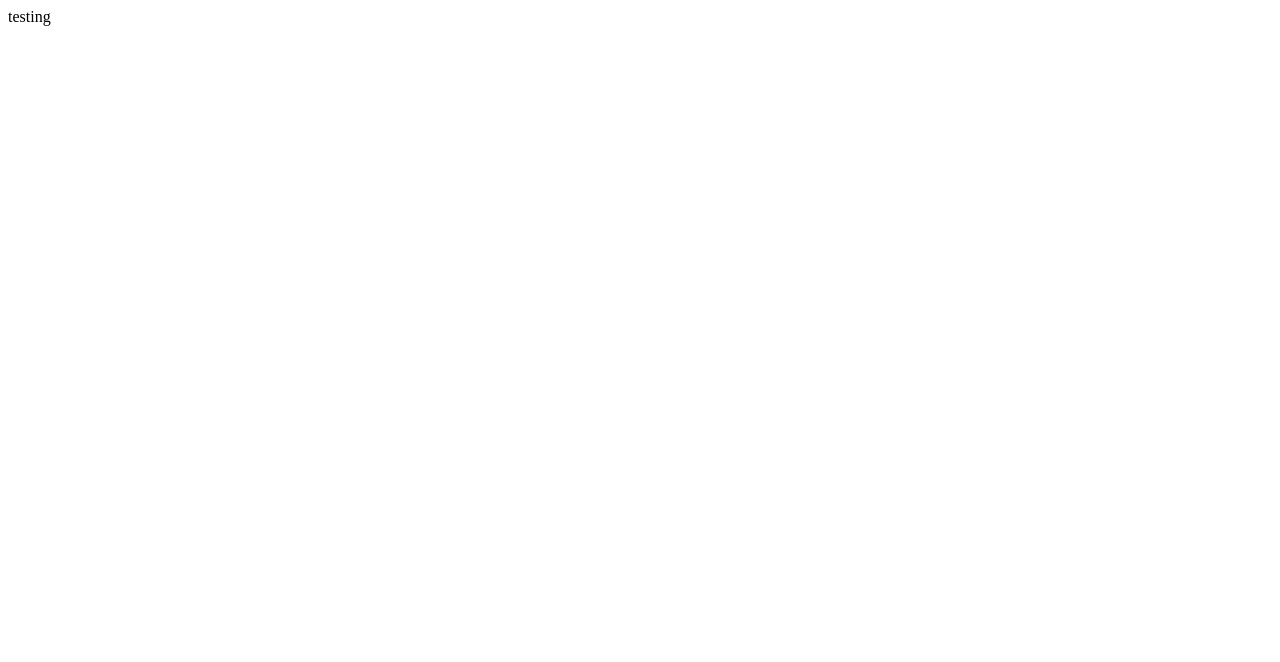
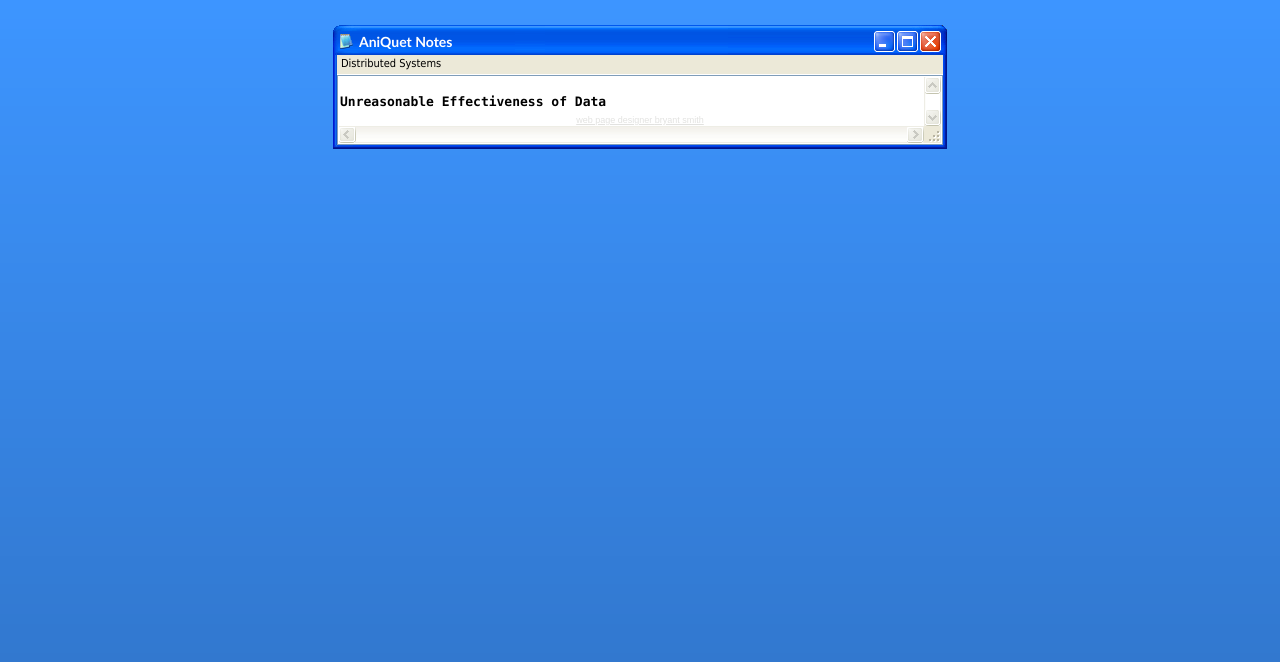
Before and after one commit to aniket486/aniket486.github.com, a plain HTML site: page index.html in a window 1280 px wide. Drawn offline with Linux system fonts and the light colour scheme.

Commit message:
Initial commit

```diff
--- a/index.html
+++ b/index.html
@@ -1,2 +1,30 @@
-<html>
-<body>testing</body></html>
+<!DOCTYPE html PUBLIC "-//W3C//DTD XHTML 1.1//EN" "http://www.w3.org/TR/xhtml11/DTD/xhtml11.dtd">
+<html xmlns="http://www.w3.org/1999/xhtml">
+<head>
+<meta http-equiv="Content-Type" content="text/html; charset=utf-8" />
+<link rel="stylesheet" type="text/css" href="style.css" />
+
+<title>AniQuet Notes</title>
+</head>
+
+<body>
+    <div id="page">
+
+        <div id="titlebar">
+
+        	<h1>AniQuet Notes</h1>
+      </div>
+        <div id="bar">
+            <ul>
+                <li><a href="#">Distributed Systems</a></li>
+            </ul>
+      </div>
+        <div id="main">
+        <h1>Unreasonable Effectiveness of Data</h1>
+
+        </div>
+        <!-- please leave my link somewhere in your page, that is all I ask -->
+        <div id="footer"><a href="http://www.bryantsmith.com">web page designer </a> <a href="http://www.bryantsmith.com">bryant smith</a></div>
+        </div>
+</body>
+</html>
--- /dev/null
+++ b/style.css
@@ -0,0 +1,175 @@
+html, body {
+text-align: center;
+}
+p {text-align: left;}
+
+body {
+	margin: 0;
+	padding: 0;
+	background: #697281;
+	font-family:  Arial, Helvetica, sans-serif;
+	font-size: 13px;
+	color: #F1F5F8;
+  background: #26476E url(background.png) repeat-x;
+}
+*
+{
+  margin: 0 auto 0 auto;
+ text-align:left;}
+
+#page
+{
+  margin: 0 auto 0 auto;
+  margin-top:25px;
+  display: block;
+  height:auto;
+  position: relative;
+  overflow: hidden;
+  width: 614px;
+}
+
+#titlebar
+{
+background-image:url(titlebar.png);
+background-repeat:no-repeat;
+height:30px;
+width:614px;
+overflow:hidden;
+}
+
+
+
+
+#titlebar h1
+{
+padding-left:21px;
+margin-top:8px;
+margin-left:5px;
+width:510px;
+position:relative;
+color:#FFFFFF;
+text-align:left;
+font-size:14px;
+font-family: "Trebuchet MS", Arial, Helvetica, sans-serif;
+background-image:url(icon.png); /*change the icon here */
+background-repeat:no-repeat;
+overflow:hidden;
+}
+
+
+
+
+#bar
+{
+background-image:url(menu.png);
+background-repeat:no-repeat;
+height:39px;
+width:610px;
+
+padding-left:4px;
+text-align:left;
+font-family:Tahoma, "Tahoma", "Trebuchet MS", Arial;
+font-size:11px;
+}
+
+#bar ul {
+	padding: 0px;
+	list-style-type: none;
+	height:21px;
+	text-align:left;
+}
+#bar ul li , #bar ul li a, #bar ul li a:visited{
+	height:21px;
+	margin: 0px;
+	padding: 5px;
+	padding-left:2px;
+	padding-right:2px;
+	height: 21px;
+	overflow: hidden;
+	display: inline;
+	text-align:center;
+	line-height:18px;
+	color:#000000;
+
+	text-decoration:none;
+}
+
+
+#bar ul li a:hover
+{
+color:#FFFFFF;
+}
+
+#bar ul li:hover
+{
+height:21px;
+background:#316AC5;
+}
+
+#main
+{
+
+  width: 579px;
+  padding-top:0px;
+  padding-left:7px;
+  padding-right:28px;
+  font-family: "Lucida Console", Lucida Console, "Tahoma", "Trebuchet MS", Arial;
+  background-image:url(notepad_back.png);
+  background-repeat:repeat-y;
+  color:#000000;
+}
+
+
+#footer
+{
+padding-top:6px;
+background-image:url(footer.png);
+background-repeat:no-repeat;
+height:39px;
+width:614px;
+overflow:hidden;
+text-align:center;
+font-size:9px;
+color:#E2E2E0;
+}
+#footer a, #footer a:visited, #footer a:hover
+{
+font-size:9px;
+color:#E2E2E0;
+}
+
+
+#footer a:hover
+{
+color:#BCBCBC;
+}
+
+
+
+html, body {
+text-align: center;
+}
+p {
+padding-top:0px;
+padding-bottom:15px;
+text-align: left;
+text-align:justify;
+}
+
+#main a
+{
+text-decoration:underline;
+color:#373737;
+}
+
+#main a:hover
+{
+text-decoration:none;
+color:#999999;
+}
+
+#main h1
+{
+  font-family: "Lucida Console", Lucida Console, "Tahoma", "Trebuchet MS", Arial;
+  font-size:13px;
+}
```
Also changed, not shown: background.png (added), footer.png (added), icon.png (added), menu.png (added), notepad_back.png (added), titlebar.png (added).
